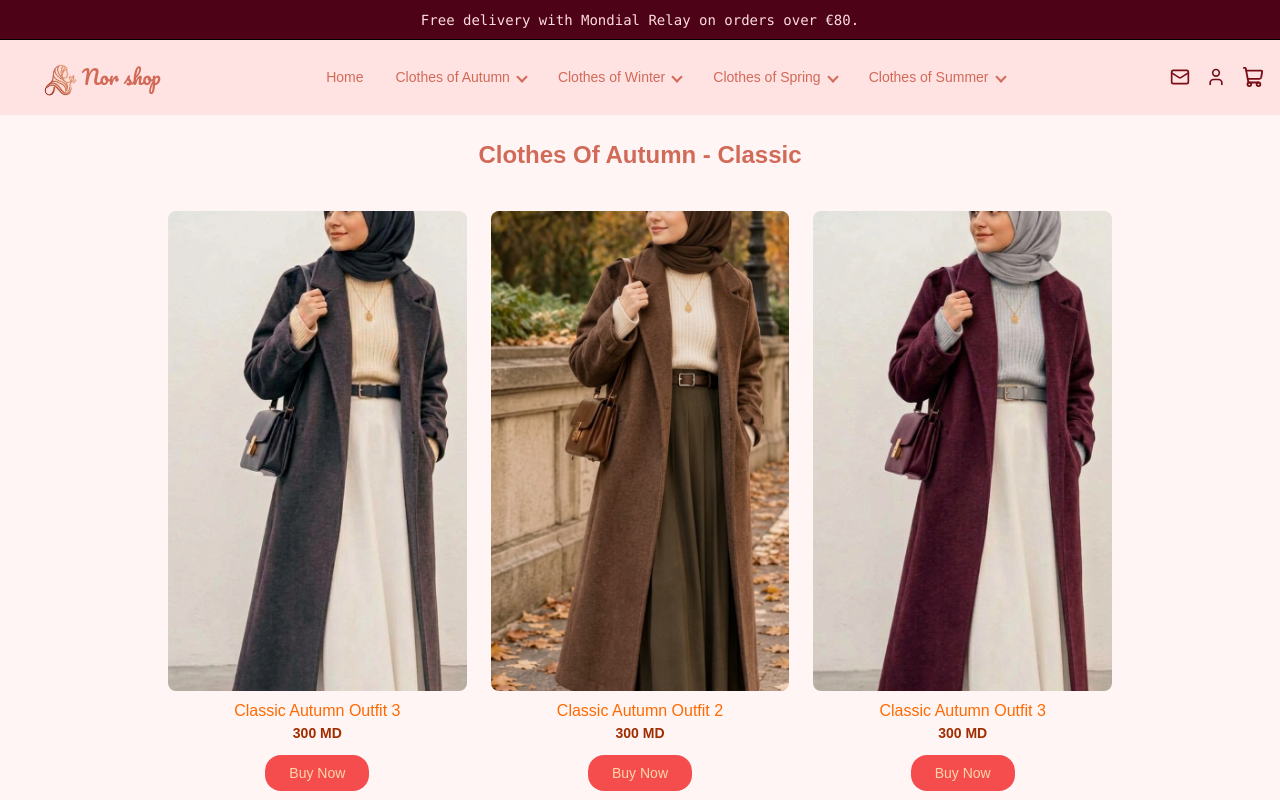
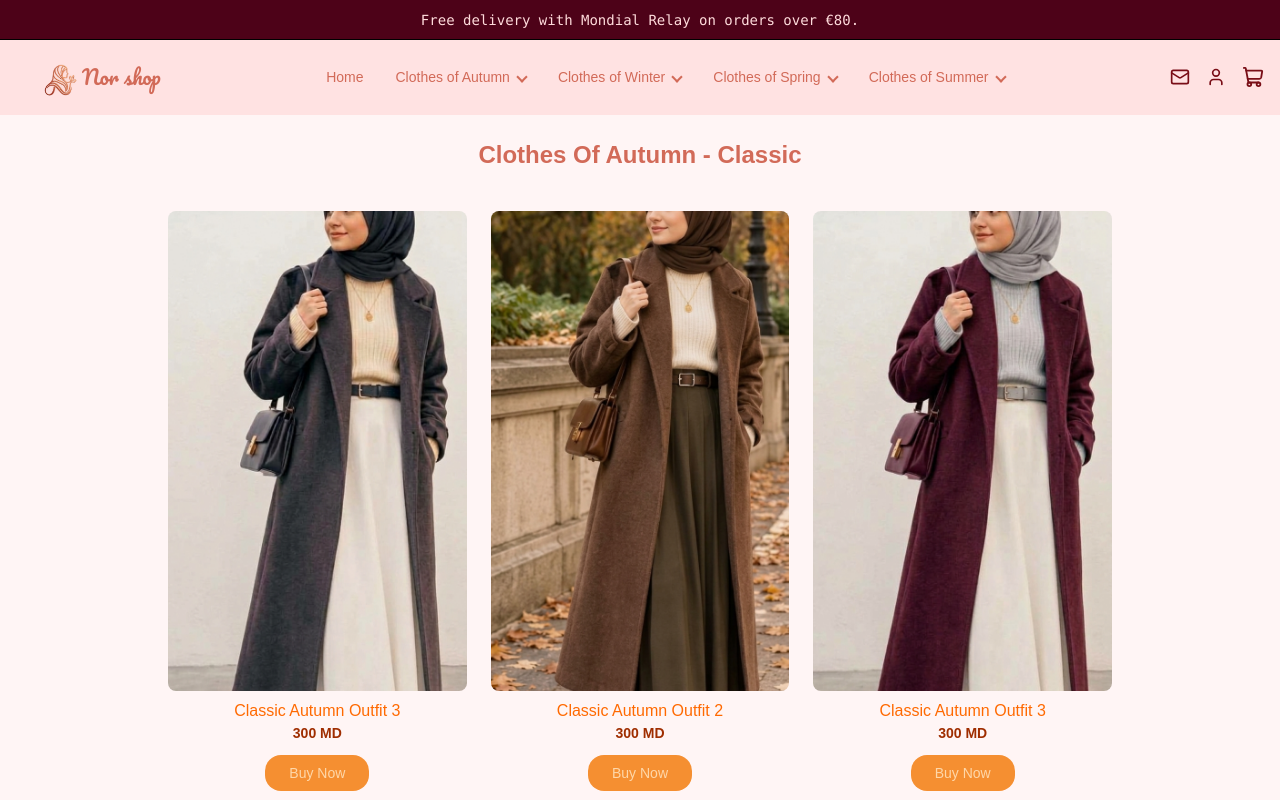
Before and after one commit to reghanan06-hue/Nor_Shop, a Next.js app: page /autumn/classic in a window 1280 px wide. Shown: the top 800 px of the page. Built offline with nearby package versions, Linux system fonts and the light colour scheme.

Commit message:
fix some bugs

```diff
--- a/app/components/PictureGallery.tsx
+++ b/app/components/PictureGallery.tsx
@@ -153,7 +153,7 @@ export default function PictureGallery({
 
                 <button
                   type="button"
-                  className="mt-3 rounded-2xl bg-[#f54d4d]
+                  className="mt-3 rounded-2xl bg-[#f58f31]
                              px-6 py-2 text-sm text-orange-200
                              hover:bg-amber-600 cursor-pointer"
                 >
```
